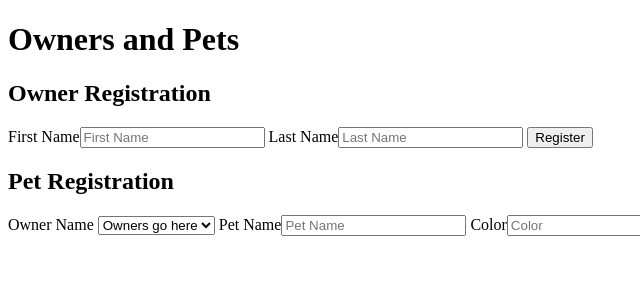
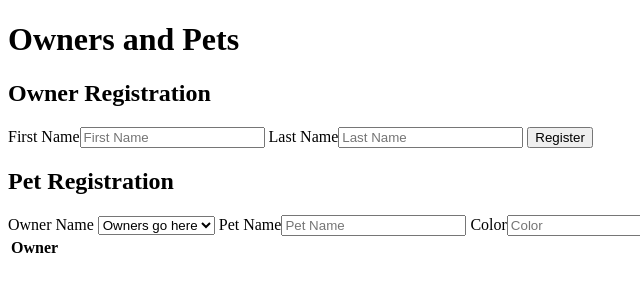
Before and after one commit to chris-stanton/CRUD-up-pet-hotel, a plain HTML site: page index.html in a window 1280 px wide. Shown: the full height of the page, 0-640 px from the left. Drawn offline with Linux system fonts and the light colour scheme.

Commit message:
add index

```diff
--- a/index.html
+++ b/index.html
@@ -26,6 +26,10 @@
       <button type="button" id="addPet">Add Pet</button>
     </form>
 
-
+    <table>
+      <thead>
+        <th>Owner</th>
+      </thead>
+    </table>
   </body>
 </html>
```
